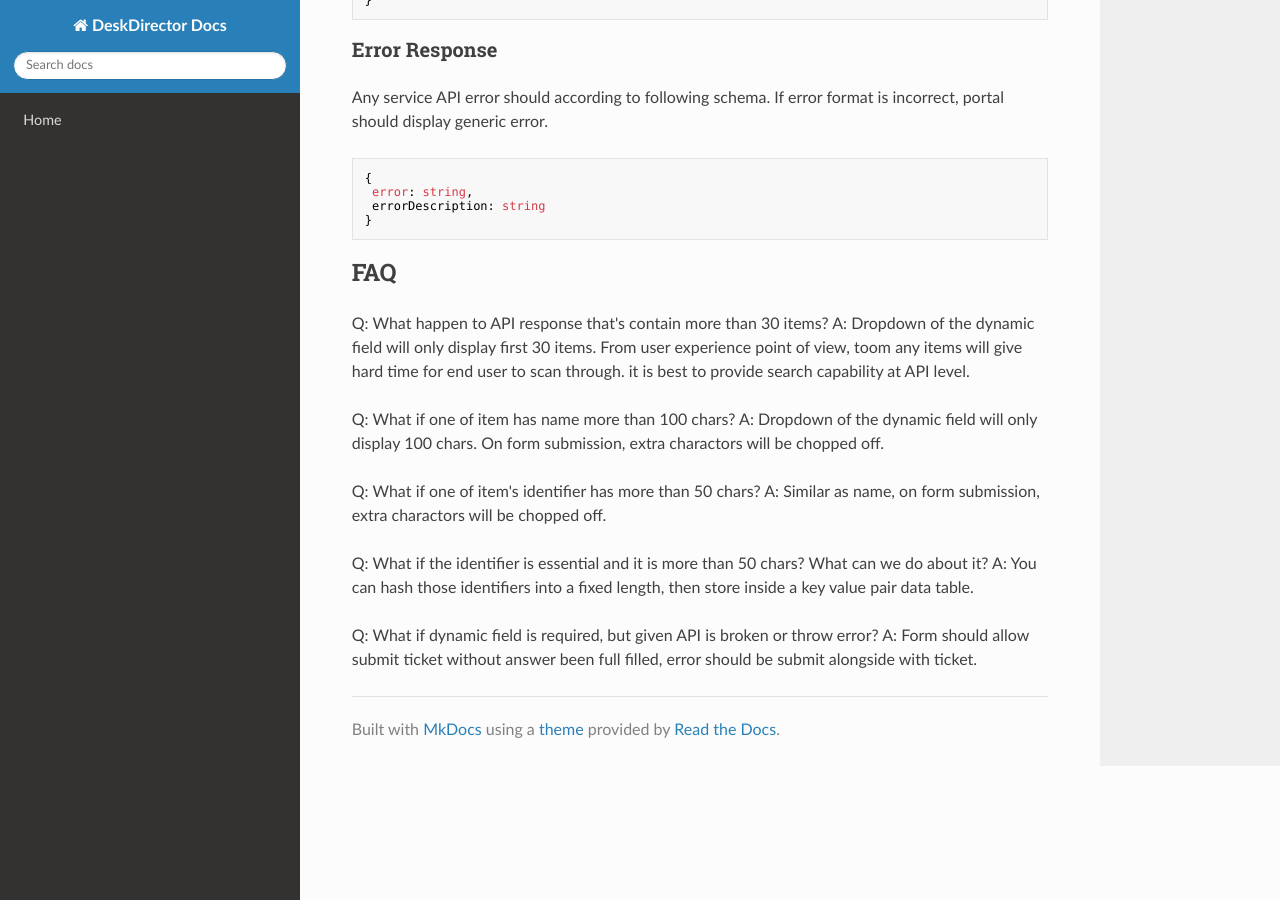
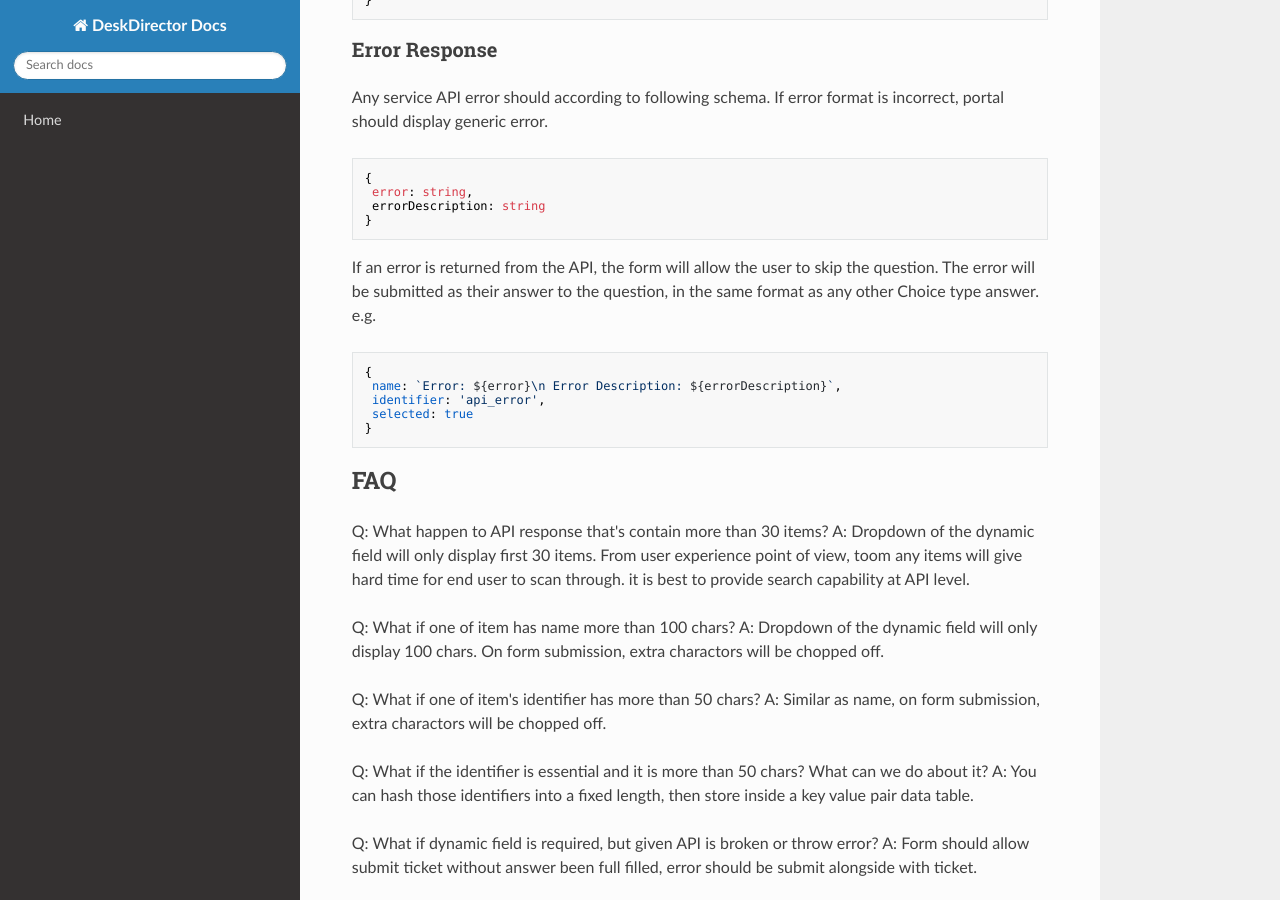
Before and after one commit to DeskDirector/docs, an MkDocs documentation site: the page built from docs/features/forms/dynamic_field.md, in a window 1280 px wide and 900 px high, scrolled down 1279 px. Built offline with MkDocs 1.6.1, drawn with Linux system fonts in a browser that asks for light colours; nearby versions of some CDN libraries; old or Windows-style settings are respelled for this version of MkDocs.

Commit message:
Update dynamic_field.md

````diff
--- a/docs/features/forms/dynamic_field.md
+++ b/docs/features/forms/dynamic_field.md
@@ -62,6 +62,17 @@ Any service API error should according to following schema. If error format is i
 }
 ```
 
+If an error is returned from the API, the form will allow the user to skip the question.
+The error will be submitted as their answer to the question, in the same format as any other Choice type answer.
+e.g.
+```
+{
+ name: `Error: ${error}\n Error Description: ${errorDescription}`,
+ identifier: 'api_error',
+ selected: true
+}
+```
+
 ## FAQ
 
 Q: What happen to API response that's contain more than 30 items?
````
